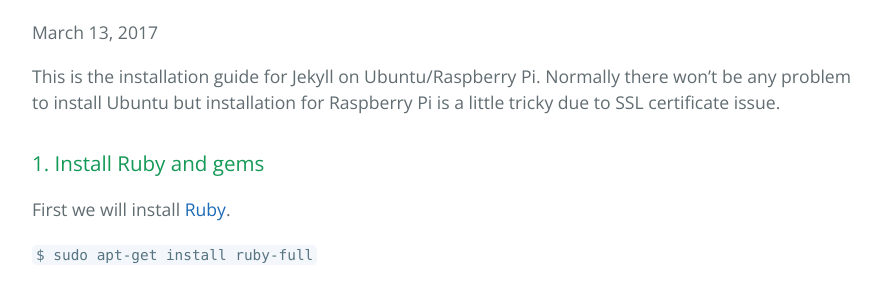
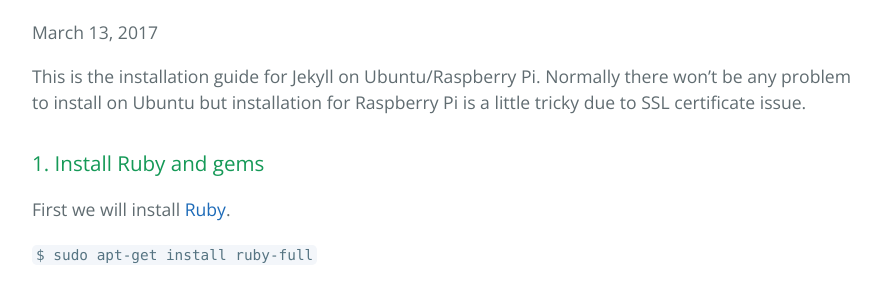
Before and after one commit to aknay/aknay.github.io, a Jekyll site: the page built from _posts/2017-03-13-how-to-install-jekyll-on-ubuntu-raspberry-pi.markdown, in a window 1280 px wide. Shown: the part 161-446 px from the top of the page, without its empty margins (192-1087 px from the left). Built offline with Jekyll 4.4.1, drawn with Linux system fonts in a browser that asks for light colours; emoji names are drawn with the system emoji font; part of the change alters nothing that is shown.

```diff
--- a/_config.yml
+++ b/_config.yml
@@ -13,7 +13,7 @@
 # you will see them accessed via {{ site.title }}, {{ site.email }}, and so on.
 # You can create any custom variable you would like, and they will be accessible
 # in the templates via {{ site.myvariable }}.
-title: Your awesome title
+title: aknay.github.io
 email: your-email@domain.com
 description: > # this means to ignore newlines until "baseurl:"
   Write an awesome description for your new site here. You can edit this
--- a/_includes/head.html
+++ b/_includes/head.html
@@ -6,4 +6,14 @@
   <link rel="stylesheet" href="{{ site.baseurl }}/css/normalize.css">
   <link href='https://fonts.googleapis.com/css?family=Open+Sans:400,700' rel='stylesheet' type='text/css'>
   <link rel="stylesheet" href="{{ site.baseurl }}/css/cayman.css">
+  <script>
+  (function(i,s,o,g,r,a,m){i['GoogleAnalyticsObject']=r;i[r]=i[r]||function(){
+  (i[r].q=i[r].q||[]).push(arguments)},i[r].l=1*new Date();a=s.createElement(o),
+  m=s.getElementsByTagName(o)[0];a.async=1;a.src=g;m.parentNode.insertBefore(a,m)
+  })(window,document,'script','https://www.google-analytics.com/analytics.js','ga');
+
+  ga('create', 'UA-75503106-2', 'auto');
+  ga('send', 'pageview');
+
+</script>
 </head>
--- a/_posts/2017-03-13-how-to-install-jekyll-on-ubuntu-raspberry-pi.markdown
+++ b/_posts/2017-03-13-how-to-install-jekyll-on-ubuntu-raspberry-pi.markdown
@@ -5,7 +5,7 @@ date:   2017-03-13 21:17:57 +0800
 excerpt_separator: <!-- excerpt -->
 ---
 
-This is the installation guide for Jekyll on Ubuntu/Raspberry Pi. Normally there won't be any problem to install Ubuntu but installation for Raspberry Pi is a little tricky due to SSL certificate issue.
+This is the installation guide for Jekyll on Ubuntu/Raspberry Pi. Normally there won't be any problem to install on Ubuntu but installation for Raspberry Pi is a little tricky due to SSL certificate issue.
 
 <!-- excerpt -->
 
```
Also changed, not shown: Gemfile.lock.
